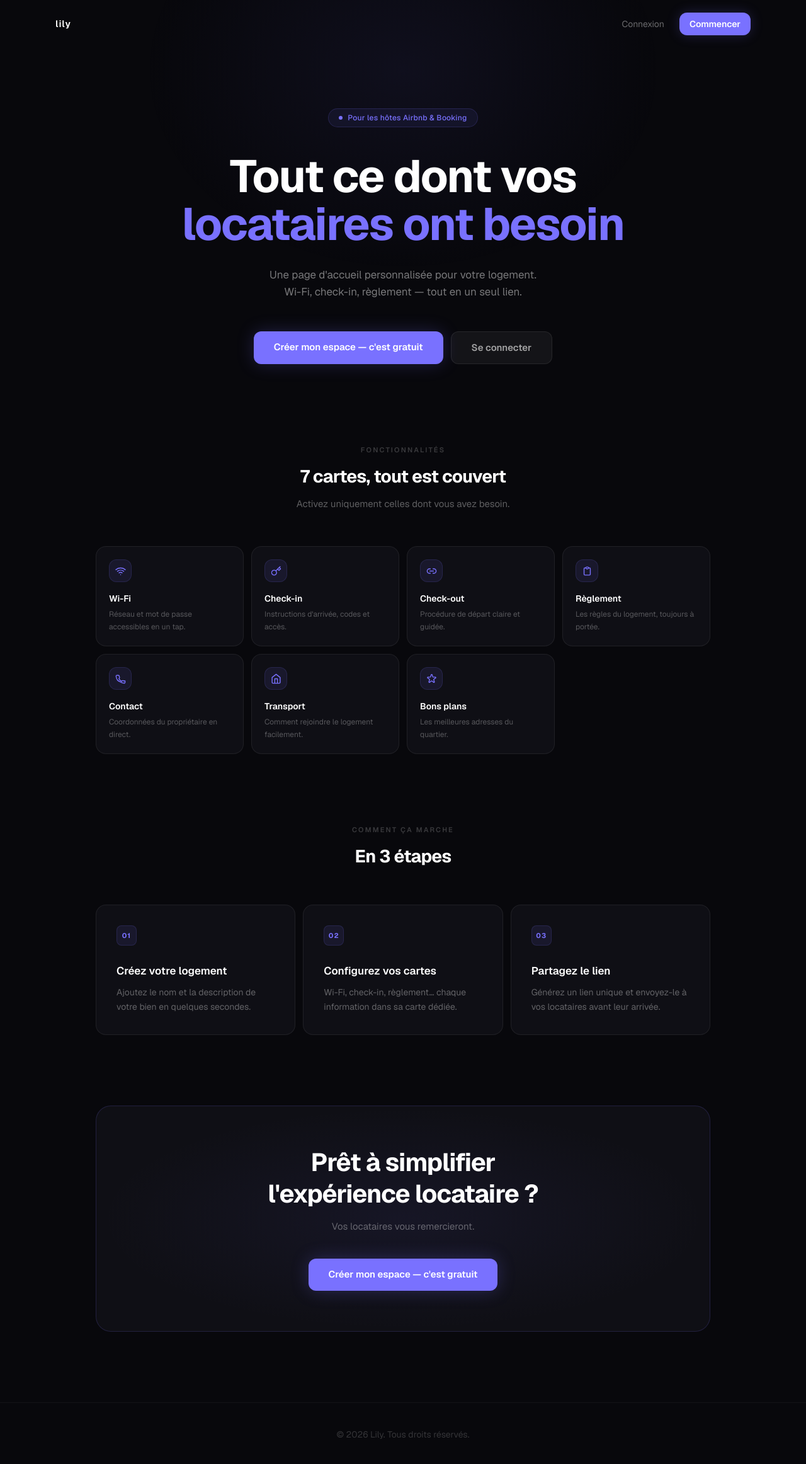
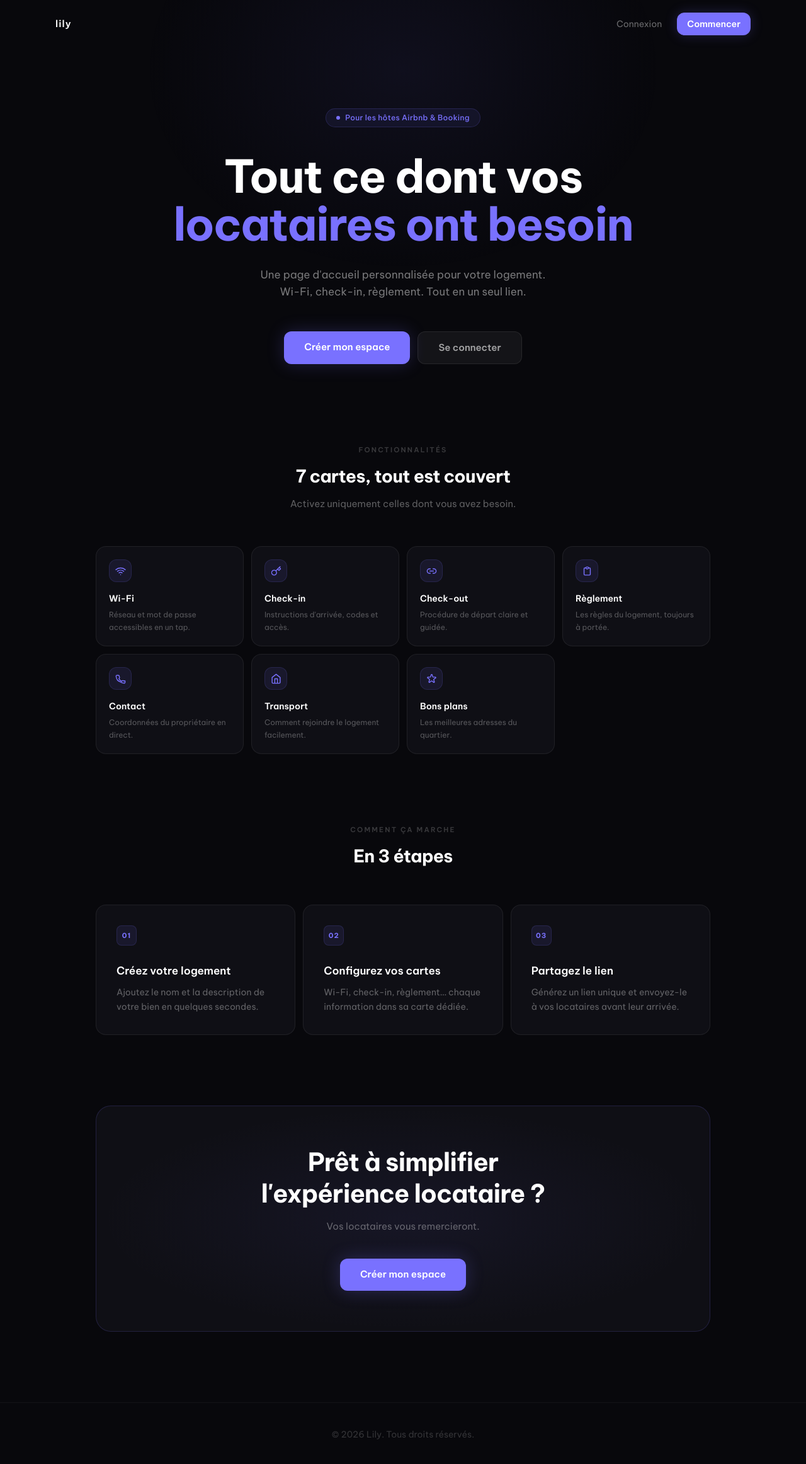
Before and after one commit to mickaelboukhris06-pixel/Lily, a Next.js app: page / in a window 1280 px wide. Shown: the top 2324 px of the page at 63% size. Built offline with nearby package versions, Linux system fonts and the light colour scheme.

Commit message:
design: Be Vietnam Pro font, remove em dashes from UI

```diff
--- a/app/g/[token]/manifest.webmanifest/route.ts
+++ b/app/g/[token]/manifest.webmanifest/route.ts
@@ -5,7 +5,7 @@ export async function GET(
   const { token } = await params
 
   return Response.json({
-    name: 'Lily — Votre séjour',
+    name: 'Lily',
     short_name: 'Lily',
     description: 'Toutes les infos de votre séjour en un lien.',
     start_url: `/g/${token}`,
--- a/app/globals.css
+++ b/app/globals.css
@@ -9,9 +9,9 @@
   --color-secondary:  #3A3A3C;
 }
 
-/* ─── Font tokens — inline because they reference existing CSS vars */
+/* ─── Font tokens */
 @theme inline {
-  --font-sans: var(--font-geist-sans);
+  --font-sans: var(--font-be-vietnam-pro);
   --font-mono: var(--font-geist-mono);
 }
 
--- a/app/layout.tsx
+++ b/app/layout.tsx
@@ -1,10 +1,11 @@
 import type { Metadata } from 'next'
-import { Geist, Geist_Mono } from 'next/font/google'
+import { Be_Vietnam_Pro, Geist_Mono } from 'next/font/google'
 import './globals.css'
 
-const geistSans = Geist({
-  variable: '--font-geist-sans',
+const beVietnamPro = Be_Vietnam_Pro({
   subsets: ['latin'],
+  weight: ['300', '400', '500', '600', '700', '800'],
+  variable: '--font-be-vietnam-pro',
 })
 
 const geistMono = Geist_Mono({
@@ -13,7 +14,7 @@ const geistMono = Geist_Mono({
 })
 
 export const metadata: Metadata = {
-  title: 'Lily — Bienvenue dans votre logement',
+  title: 'Lily',
   description: 'Toutes les infos de votre séjour en un lien.',
   manifest: '/manifest.webmanifest',
   appleWebApp: {
@@ -29,7 +30,7 @@ export default function RootLayout({
   children: React.ReactNode
 }>) {
   return (
-    <html lang="fr" className={`${geistSans.variable} ${geistMono.variable} h-full`}>
+    <html lang="fr" className={`${beVietnamPro.variable} ${geistMono.variable} h-full`}>
       <body className="min-h-full bg-[#08080C] text-white antialiased">
         {children}
       </body>
--- a/app/page.tsx
+++ b/app/page.tsx
@@ -86,7 +86,7 @@ export default function LandingPage() {
 
         <p className="text-[17px] text-white/45 max-w-lg mx-auto mb-12 leading-relaxed">
           Une page d'accueil personnalisée pour votre logement.<br className="hidden sm:block" />
-          Wi-Fi, check-in, règlement — tout en un seul lien.
+          Wi-Fi, check-in, règlement. Tout en un seul lien.
         </p>
 
         <div className="flex flex-col sm:flex-row gap-3 justify-center">
@@ -94,7 +94,7 @@ export default function LandingPage() {
             href="/auth/register"
             className="bg-accent text-white font-semibold px-8 py-3.5 rounded-xl hover:bg-[#8880ff] transition-all duration-200 shadow-[0_0_28px_rgba(121,113,255,0.22)] hover:shadow-[0_0_36px_rgba(121,113,255,0.32)] text-[15px]"
           >
-            Créer mon espace — c'est gratuit
+            Créer mon espace
           </Link>
           <Link
             href="/auth/login"
@@ -162,7 +162,7 @@ export default function LandingPage() {
               href="/auth/register"
               className="bg-accent text-white font-semibold px-8 py-3.5 rounded-xl hover:bg-[#8880ff] transition-all duration-200 shadow-[0_0_28px_rgba(121,113,255,0.25)] hover:shadow-[0_0_40px_rgba(121,113,255,0.35)] text-[15px] inline-block"
             >
-              Créer mon espace — c'est gratuit
+              Créer mon espace
             </Link>
           </div>
         </div>
```
Also changed, not shown: public/manifest.webmanifest.
